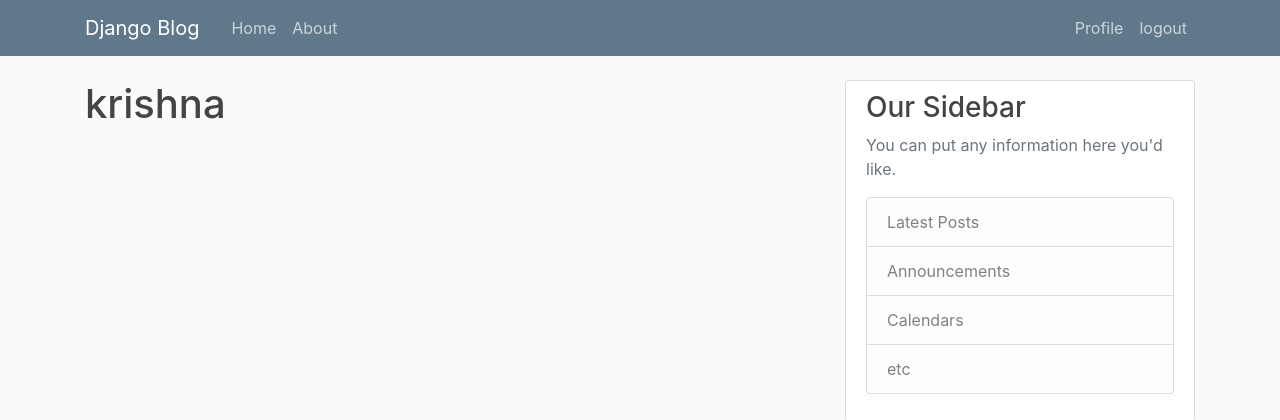
After one commit to krishnachourasia/kwitter-django, a Django app: page /profile/ in a window 1280 px wide. The commit adds this page. Shown: the top 420 px of the page. Run offline with Django 3.2, Linux system fonts and the light colour scheme; a user stored in the database is signed in; some libraries are stand-ins or nearby versions.

Commit message:
Profile Added.

```diff
--- a/blog/templates/blog/base.html
+++ b/blog/templates/blog/base.html
@@ -36,6 +36,7 @@
         <!-- Navbar Right Side -->
         <div class="navbar-nav">
             {% if user.is_authenticated %}
+                <a class="nav-item nav-link" href="{% url 'profile' %}">Profile</a>
                 <a class="nav-item nav-link" href="{% url 'logout' %}">logout</a>
             {% else %}
                 <a class="nav-item nav-link" href="{% url 'login' %}">Login</a>
--- a/kwitter/settings.py
+++ b/kwitter/settings.py
@@ -125,3 +125,5 @@ STATIC_URL = '/static/'
 CRISPY_TEMPLATE_PACK = 'bootstrap4'
 
 LOGIN_REDIRECT_URL = 'blog-home'
+
+LOGIN_URL = 'login'
--- a/kwitter/urls.py
+++ b/kwitter/urls.py
@@ -25,5 +25,6 @@ urlpatterns = [
     path('register/', user_views.register, name='register'),
     path('login/', auth_view.LoginView.as_view(template_name='users/login.html'), name='login'),
     path('logout/', auth_view.LogoutView.as_view(template_name='users/logout.html'), name='logout'),
+    path('profile/', user_views.profile, name='profile'),
     path("", include('blog.urls') ),
 ]
--- /dev/null
+++ b/users/templates/users/profile.html
@@ -0,0 +1,7 @@
+{% extends 'blog/base.html' %}
+
+{% block content %}
+
+    <h1>{{ user.username }}</h1>
+
+{% endblock content %}
--- a/users/views.py
+++ b/users/views.py
@@ -1,6 +1,7 @@
 from django.shortcuts import render, redirect
 from .forms import UserRegisterForm
 from django.contrib import messages
+from django.contrib.auth.decorators import login_required
 
 # Create your views here.
 def register(request):
@@ -17,3 +18,7 @@ def register(request):
         'form': form
     }
     return render(request, 'users/register.html', context)
+
+@login_required
+def profile(request):
+    return render(request, "users/profile.html")
```
Also changed, not shown: db.sqlite3.
